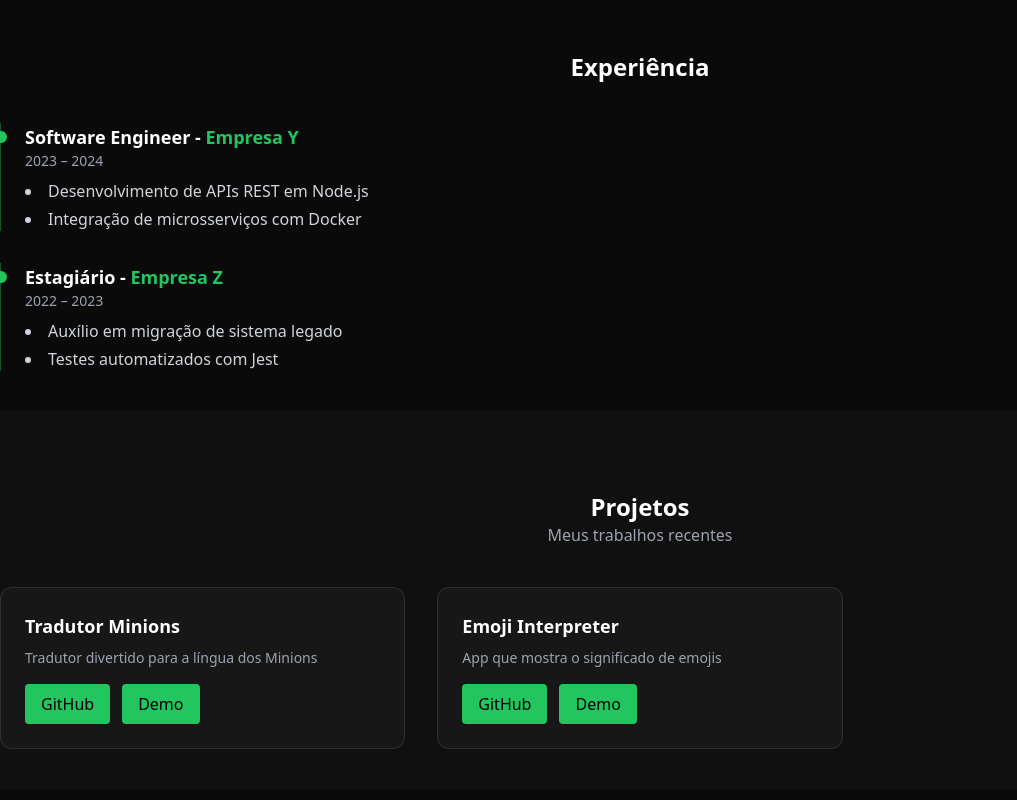
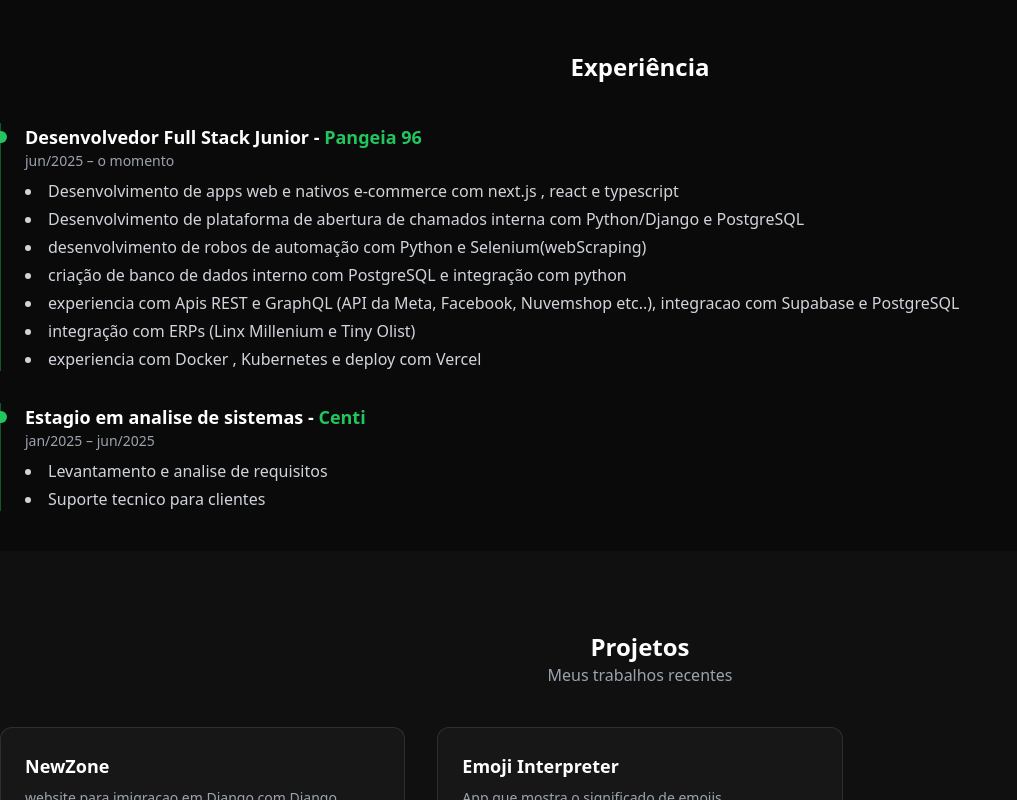
Before and after one commit to guilhermetborges/Portifolio, a Next.js app: page / in a window 1280 px wide. Shown: the part 1120-1920 px from the top of the page, without its empty margins (0-1017 px from the left). Built offline with nearby package versions, Linux system fonts and the light colour scheme.

Commit message:
subindo news

```diff
--- a/i18n/pt.ts
+++ b/i18n/pt.ts
@@ -28,21 +28,26 @@ export default {
     title: "Experiência",
     items: [
       {
-        title: "Software Engineer",
-        company: "Empresa Y",
-        period: "2023 – 2024",
+        title: "Desenvolvedor Full Stack Junior",
+        company: "Pangeia 96",
+        period: "jun/2025 – o momento",
         bullets: [
-          "Desenvolvimento de APIs REST em Node.js",
-          "Integração de microsserviços com Docker",
+          "Desenvolvimento de apps web e nativos e-commerce com next.js , react e typescript",
+          "Desenvolvimento de plataforma de abertura de chamados interna com Python/Django e PostgreSQL",
+          "desenvolvimento de robos de automação com Python e Selenium(webScraping)",
+          "criação de banco de dados interno com PostgreSQL e integração com python",
+          "experiencia com Apis REST e GraphQL (API da Meta, Facebook, Nuvemshop etc..), integracao com Supabase e PostgreSQL",
+          "integração com ERPs (Linx Millenium e Tiny Olist)",
+          "experiencia com Docker , Kubernetes e deploy com Vercel",
         ],
       },
       {
-        title: "Estagiário",
-        company: "Empresa Z",
-        period: "2022 – 2023",
+        title: "Estagio em analise de sistemas",
+        company: "Centi",
+        period: "jan/2025 – jun/2025",
         bullets: [
-          "Auxílio em migração de sistema legado",
-          "Testes automatizados com Jest",
+          "Levantamento e analise de requisitos",
+          "Suporte tecnico para clientes",
         ],
       },
     ],
@@ -52,9 +57,9 @@ export default {
     subtitle: "Meus trabalhos recentes",
     items: [
       {
-        title: "Tradutor Minions",
-        desc: "Tradutor divertido para a língua dos Minions",
-        github: "#",
+        title: "NewZone",
+        desc: "website para imigracao em Django com Django templates , tailwindcss e postgreSQL",
+        github: "https://github.com/guilhermetborges/newZone",
         demo: "#",
       },
       {
```
Also changed, not shown: public/icons/github.svg.
